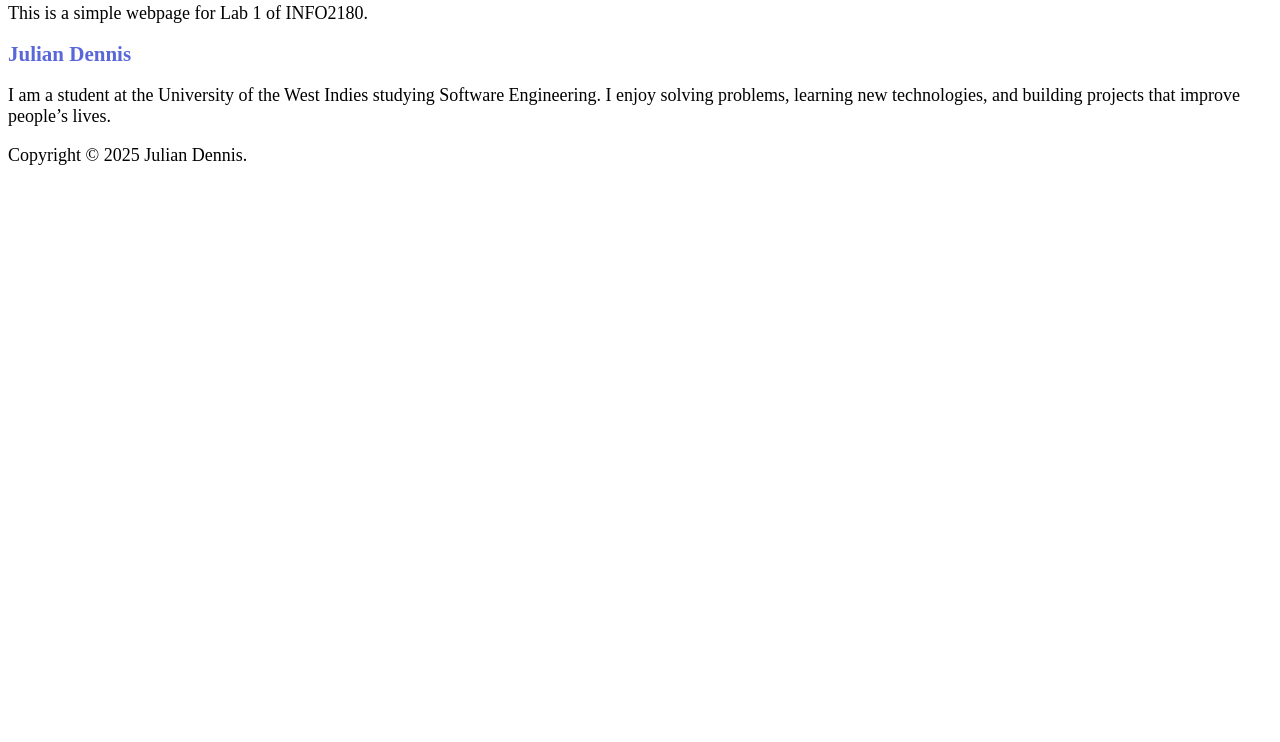
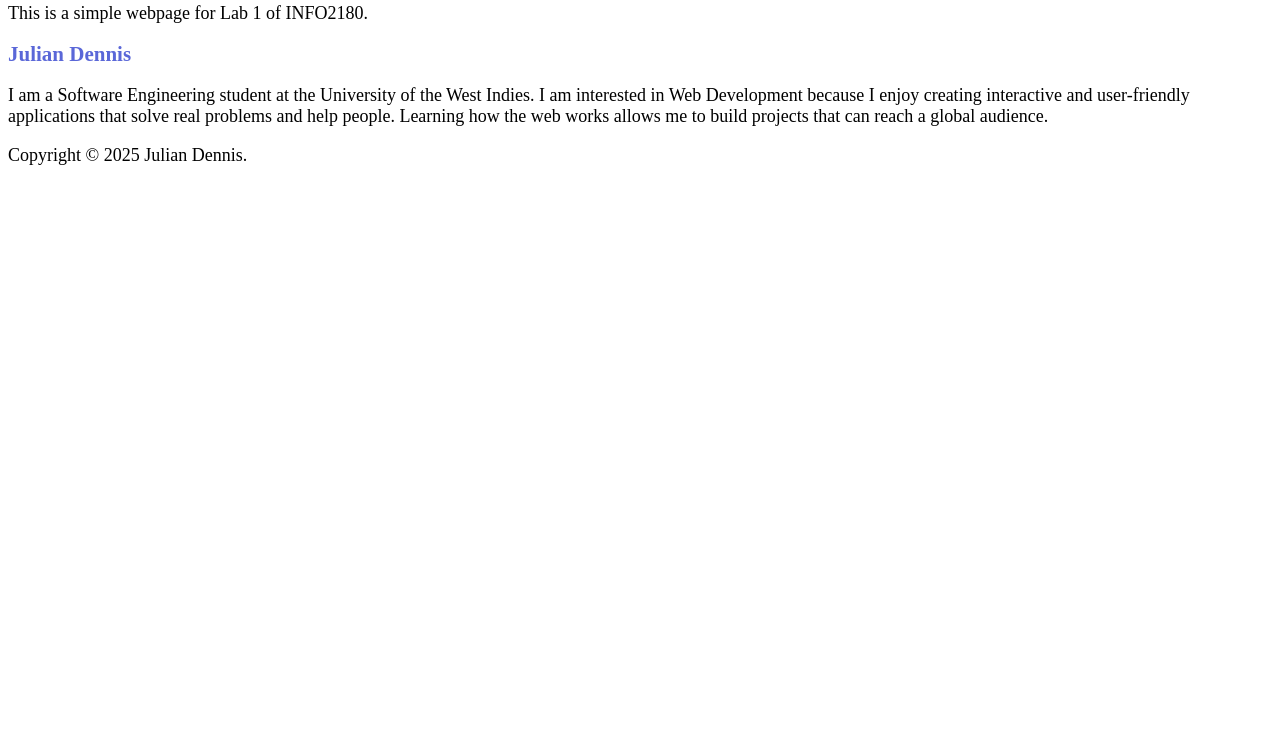
Before and after one commit to juliandennis1234/info2180-lab1, a plain HTML site: page index.html in a window 1280 px wide. Shown: the part 58-800 px from the top of the page. Drawn offline with Linux system fonts and the light colour scheme.

Commit message:
Updated index.html with my name and paragraph about web development

```diff
--- a/index.html
+++ b/index.html
@@ -13,9 +13,10 @@
         <p>This is a simple webpage for Lab 1 of INFO2180.</p>
     </header>
     <main>
-        <h2>Julian Dennis</h2>
-        <p>I am a student at the University of the West Indies studying Software Engineering. I enjoy solving problems, learning new technologies, and building projects that improve people’s lives.</p>
+    <h2>Julian Dennis</h2>
+    <p>I am a Software Engineering student at the University of the West Indies. I am interested in Web Development because I enjoy creating interactive and user-friendly applications that solve real problems and help people. Learning how the web works allows me to build projects that can reach a global audience.</p>
     </main>
+
     <footer>
         <p>Copyright &copy; 2025 Julian Dennis.</p>
     </footer>
```
